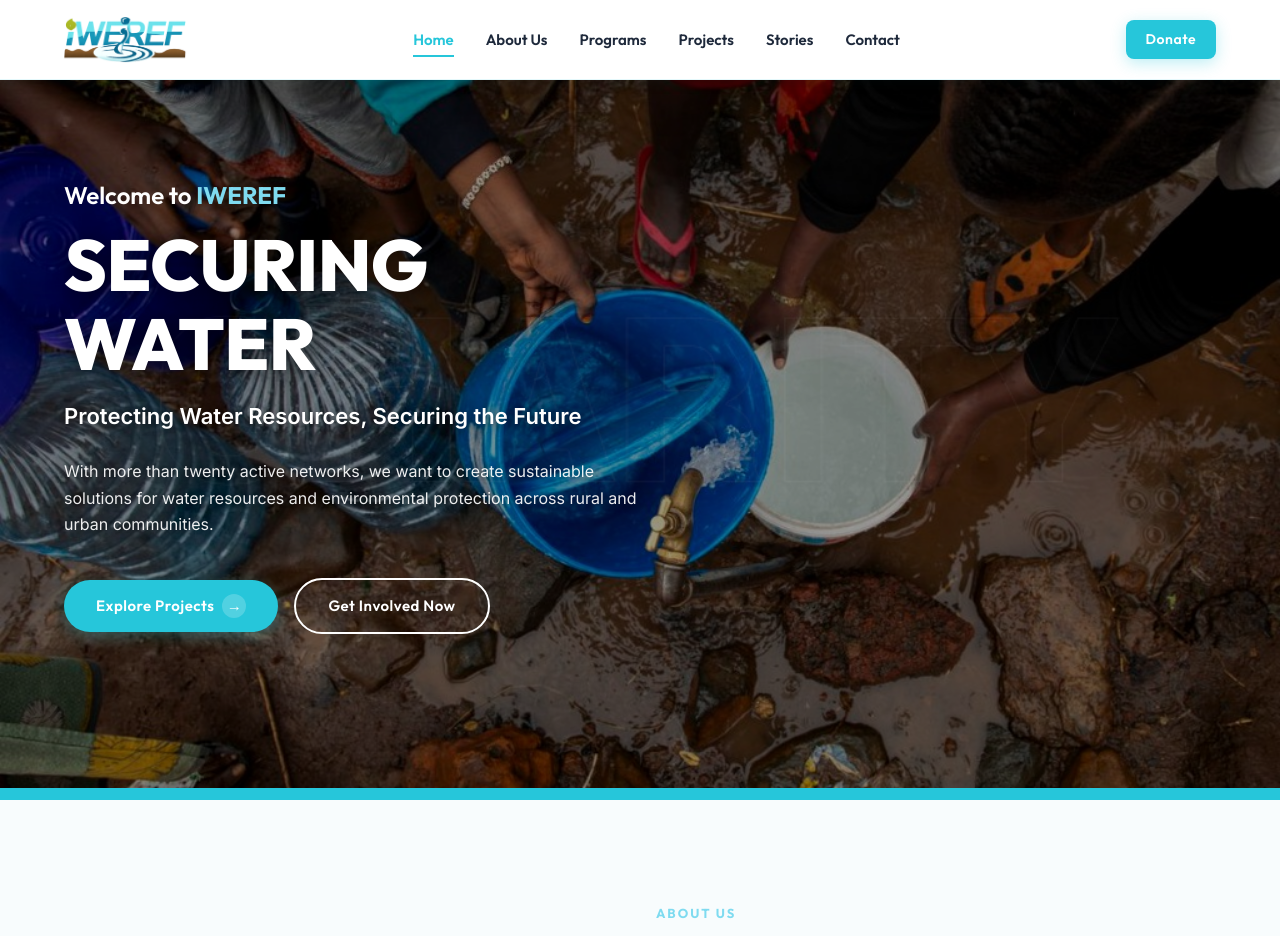
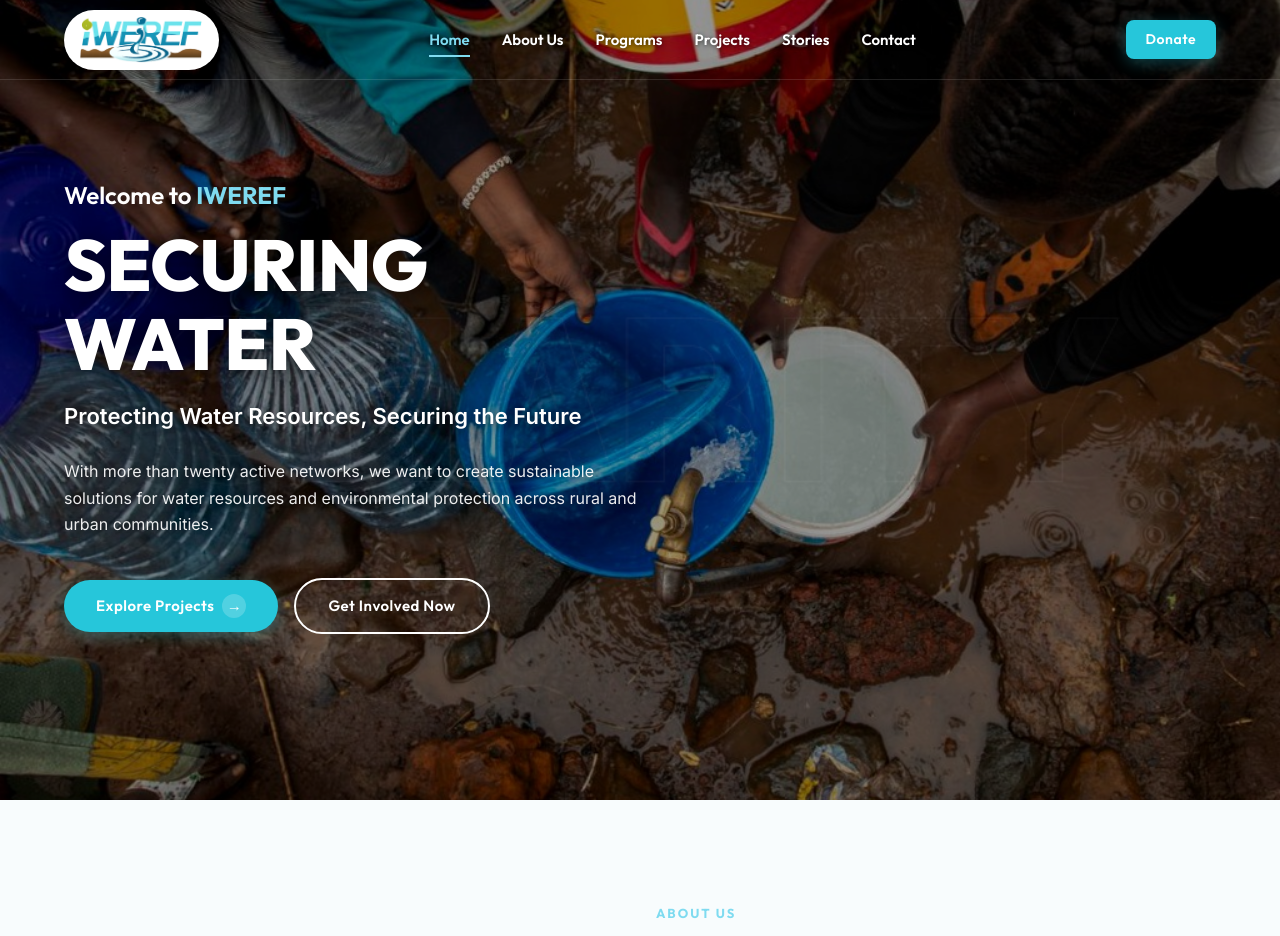
Before and after one commit to ojeniyigbenga166-glitch/iweref-charity, a PHP site: page /index.html in a window 1280 px wide. Shown: the top 936 px of the page. Run offline with PHP 8.4, Linux system fonts and the light colour scheme.

Commit message:
feat: extend hero background picture through header and remove bottom bar divider

```diff
--- a/iwef-website/css/style.css
+++ b/iwef-website/css/style.css
@@ -299,9 +299,8 @@ ul {
     display: flex;
     align-items: center;
     z-index: var(--z-sticky);
-    background-color: var(--color-white);
-    box-shadow: 0 2px 14px rgba(15, 76, 92, 0.08);
-    border-bottom: 1px solid rgba(38, 198, 218, 0.12);
+    background-color: transparent;
+    border-bottom: 1px solid rgba(255, 255, 255, 0.12);
     transition: all var(--transition-medium);
 }
 
@@ -321,9 +320,18 @@ ul {
 }
 
 .logo {
-    display: flex;
-    align-items: center;
-    gap: 12px;
+    display: inline-flex;
+    align-items: center;
+    background: #ffffff;
+    padding: 6px 16px;
+    border-radius: 30px;
+    box-shadow: 0 4px 16px rgba(0, 0, 0, 0.2);
+    transition: transform var(--transition-fast), box-shadow var(--transition-fast);
+}
+
+.logo:hover {
+    transform: translateY(-2px);
+    box-shadow: 0 6px 20px rgba(0, 0, 0, 0.26);
 }
 
 .logo-icon {
@@ -377,7 +385,8 @@ ul {
     font-family: var(--font-heading);
     font-weight: 600;
     font-size: 15px;
-    color: var(--color-text-dark);
+    color: var(--color-white);
+    text-shadow: 0 1px 4px rgba(0, 0, 0, 0.65);
     position: relative;
     padding: 8px 0;
     transition: color var(--transition-fast);
@@ -390,12 +399,12 @@ ul {
     left: 0;
     width: 0;
     height: 2px;
-    background-color: var(--color-primary);
+    background-color: var(--color-accent);
     transition: width var(--transition-fast);
 }
 
 .nav-link:hover, .nav-link.active {
-    color: var(--color-primary);
+    color: var(--color-accent);
 }
 
 .nav-link:hover::after, .nav-link.active::after {
@@ -404,6 +413,7 @@ ul {
 
 .header.scrolled .nav-link {
     color: var(--color-text-dark);
+    text-shadow: none;
 }
 
 .header.scrolled .nav-link:hover,
@@ -438,12 +448,14 @@ ul {
 .menu-toggle .bar {
     width: 100%;
     height: 2px;
-    background-color: var(--color-text-dark);
+    background-color: var(--color-white);
+    box-shadow: 0 1px 3px rgba(0, 0, 0, 0.6);
     transition: var(--transition-medium);
 }
 
 .header.scrolled .menu-toggle .bar {
     background-color: var(--color-text-dark);
+    box-shadow: none;
 }
 
 /* Navbar active burger states */
@@ -1803,25 +1815,7 @@ ul {
 }
 
 .hero-bottom-bar {
-    position: absolute;
-    bottom: 0;
-    left: 0;
-    width: 100%;
-    height: 12px;
-    background-color: var(--color-primary);
-    z-index: 4;
-}
-
-.triangle-down {
-    position: absolute;
-    bottom: -15px;
-    left: 50%;
-    transform: translateX(-50%);
-    width: 0;
-    height: 0;
-    border-left: 20px solid transparent;
-    border-right: 20px solid transparent;
-    border-top: 15px solid var(--color-primary);
+    display: none;
 }
 
 /* INTRO SECTION */
--- a/iwef-website/index.html
+++ b/iwef-website/index.html
@@ -87,10 +87,6 @@
                         <a href="donate.html" class="btn btn-outline btn-pill">Get Involved Now</a>
                     </div>
                 </div>
-            </div>
-
-            <div class="hero-bottom-bar">
-                <div class="triangle-down"></div>
             </div>
         </section>
 
```
